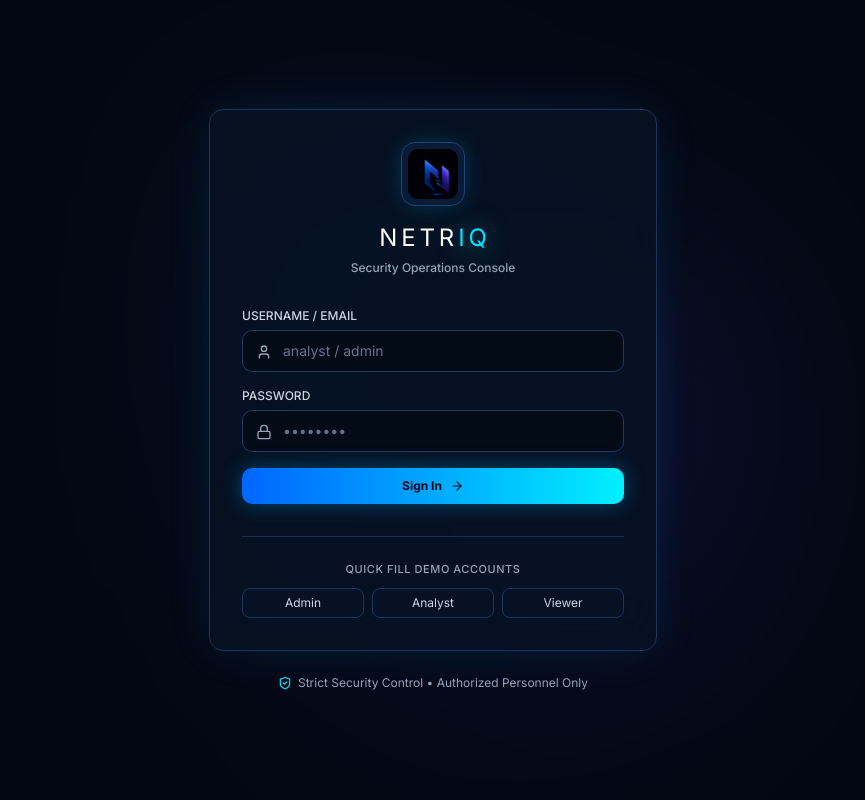
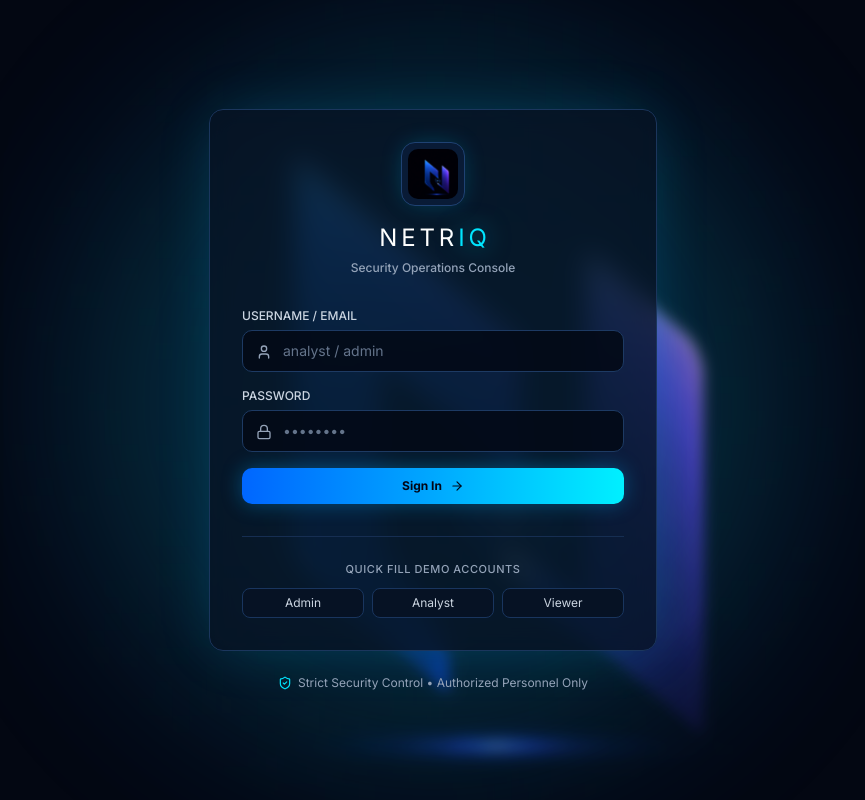
Before and after one commit to Abhilash-C-K/NETRIQ-LEARN, a React (Vite) app in the folder frontend/: page /login in a window 1280 px wide. Shown: the whole page, without its empty margins (207-1072 px from the left). Built offline with nearby package versions, Linux system fonts and the light colour scheme; no server answers.

Commit message:
feat(ui): fine-tune background emblem scale and blur so N and eye remain clearly identifiable

```diff
--- a/frontend/src/pages/Login.jsx
+++ b/frontend/src/pages/Login.jsx
@@ -68,19 +68,22 @@ export const Login = () => {
     <div className="min-h-screen bg-[#030712] flex flex-col justify-center items-center p-4 relative select-none overflow-hidden">
       {/* Ambient Blurry Logo Background Accent */}
       <div className="absolute inset-0 overflow-hidden pointer-events-none flex items-center justify-center">
-        <div className="relative w-[500px] h-[500px] sm:w-[700px] sm:h-[700px] rounded-full overflow-hidden filter blur-[80px] sm:blur-[100px] opacity-35 mix-blend-screen scale-110 pointer-events-none">
+        {/* Ambient cyan depth aura */}
+        <div className="absolute w-[700px] h-[700px] rounded-full bg-cyan-500/20 blur-[90px]" />
+        {/* Clearly visible N and Eye emblem - scaled so N and Eye majestically frame and glow through the card */}
+        <div className="relative w-[650px] h-[650px] sm:w-[860px] sm:h-[860px] [mask-image:radial-gradient(circle_at_center,black_55%,transparent_85%)] filter blur-[5px] sm:blur-[7px] opacity-65 mix-blend-screen pointer-events-none">
           <img
             src="/logo.jpeg"
-            alt=""
+            alt="NetrIQ Ambient Emblem"
             className="w-full h-full object-cover"
           />
         </div>
-        {/* Subtle radial vignette darkening around edges */}
-        <div className="absolute inset-0 bg-radial from-transparent via-[#030712]/50 to-[#030712]" />
+        {/* Subtle radial vignette darkening around outer edges */}
+        <div className="absolute inset-0 bg-radial from-transparent via-[#030712]/20 to-[#030712]" />
       </div>
 
       {/* Login Card: Modern Glassmorphic Dark Cyber Panel */}
-      <div className="w-full max-w-md bg-[#071324]/85 border border-[#1b365d] rounded-2xl p-8 shadow-[0_0_50px_-10px_rgba(0,180,255,0.18)] backdrop-blur-xl relative z-10">
+      <div className="w-full max-w-md bg-[#071324]/75 border border-[#1b365d] rounded-2xl p-8 shadow-[0_0_60px_-10px_rgba(0,180,255,0.22)] backdrop-blur-md relative z-10">
         {/* Header with NetrIQ Logo */}
         <div className="text-center mb-8">
           <div className="w-16 h-16 rounded-2xl bg-[#091b36] border border-[#1f4273] mx-auto mb-4 p-1.5 flex items-center justify-center overflow-hidden shadow-[0_0_25px_-5px_rgba(0,200,255,0.3)]">
--- a/frontend/src/pages/Splash.jsx
+++ b/frontend/src/pages/Splash.jsx
@@ -67,15 +67,18 @@ export const Splash = () => {
     >
       {/* Ambient Blurry Logo Background Accent */}
       <div className="absolute inset-0 overflow-hidden pointer-events-none flex items-center justify-center">
-        <div className="relative w-[480px] h-[480px] sm:w-[650px] sm:h-[650px] rounded-full overflow-hidden filter blur-[75px] sm:blur-[95px] opacity-35 mix-blend-screen scale-110 pointer-events-none">
+        {/* Ambient cyan depth glow */}
+        <div className="absolute w-[550px] h-[550px] rounded-full bg-cyan-500/20 blur-[80px]" />
+        {/* Clearly visible N and Eye emblem with soft blur and feathered radial blend */}
+        <div className="relative w-[520px] h-[520px] sm:w-[720px] sm:h-[720px] [mask-image:radial-gradient(circle_at_center,black_50%,transparent_85%)] filter blur-[5px] sm:blur-[7px] opacity-65 mix-blend-screen pointer-events-none">
           <img
             src="/logo.jpeg"
-            alt=""
+            alt="NetrIQ Ambient Emblem"
             className="w-full h-full object-cover"
           />
         </div>
-        {/* Subtle radial vignette darkening around edges */}
-        <div className="absolute inset-0 bg-radial from-transparent via-[#030712]/40 to-[#030712]" />
+        {/* Subtle radial vignette darkening around outer edges */}
+        <div className="absolute inset-0 bg-radial from-transparent via-[#030712]/20 to-[#030712]" />
       </div>
 
       {/* Central Brand Unit with Entrance Animation */}
```
